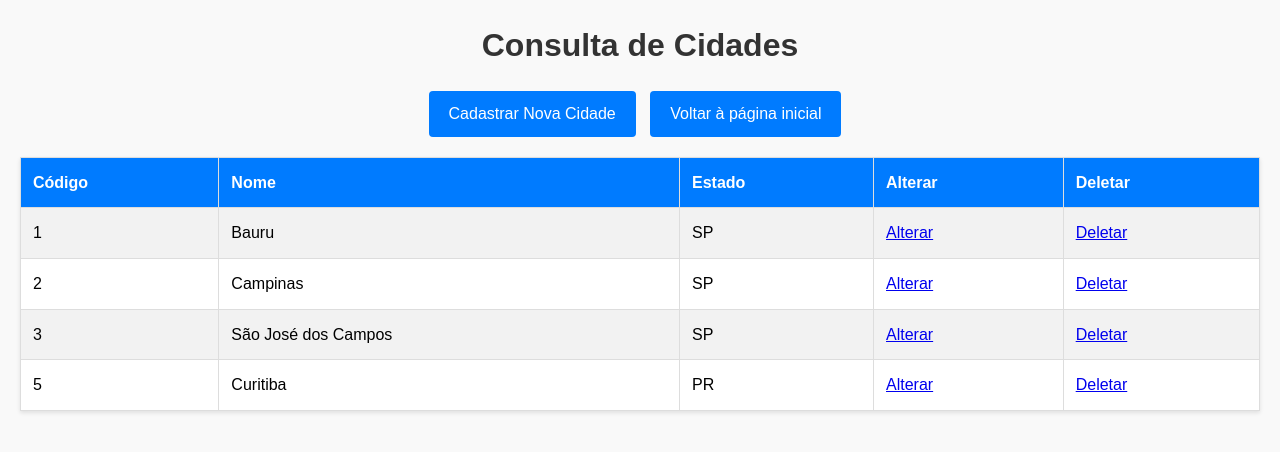
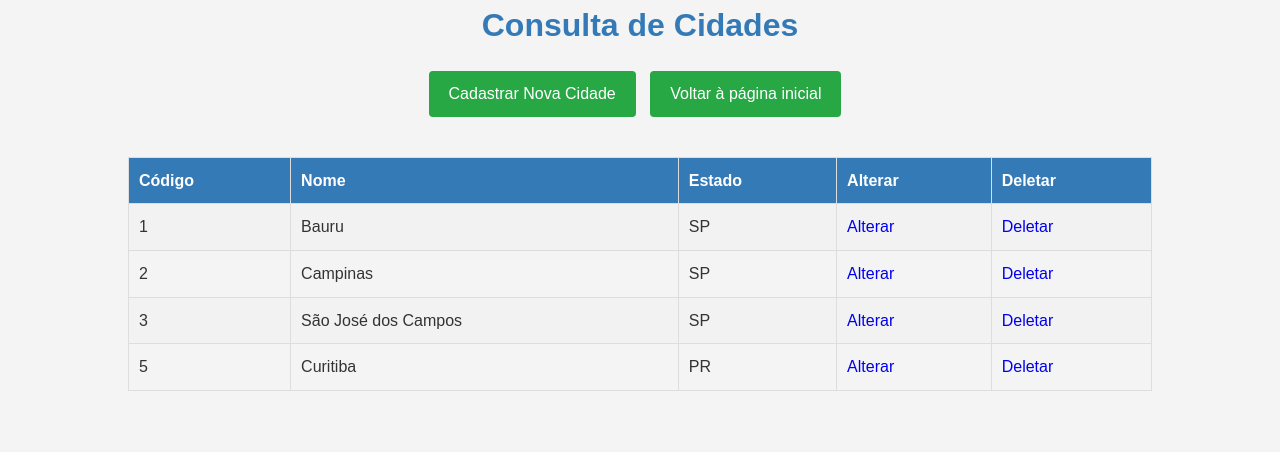
Before and after one commit to Anthonyysilv/PRW, a PHP site: page /ListarCidade.php in a window 1280 px wide. Shown: the top 452 px of the page. Run offline with PHP 8.4, Linux system fonts and the light colour scheme; data comes from the database, SQL or seed files in the repository.

Commit message:
Alt nos css

```diff
--- a/CadastroIFSP/CadastroCliente.php
+++ b/CadastroIFSP/CadastroCliente.php
@@ -5,7 +5,7 @@
     <meta http-equiv="X-UA-Compatible" content="IE=edge">
     <meta name="viewport" content="width=device-width, initial-scale=1.0">
     <title>Cadastrar Cliente</title>
-    <link rel="stylesheet" href="css/cadastro.css">
+    <link rel="stylesheet" href="css/cadastrocli.css">
 </head>
 <body>
 <div class="container">
--- a/CadastroIFSP/ListarCidade.php
+++ b/CadastroIFSP/ListarCidade.php
@@ -5,64 +5,7 @@
     <meta http-equiv="X-UA-Compatible" content="IE=edge">
     <meta name="viewport" content="width=device-width, initial-scale=1.0">
     <title>Listar Cidades</title>
-    <style>
-        * {
-            margin: 0;
-            padding: 0;
-            box-sizing: border-box;
-        }
-
-        body {
-            font-family: Arial, sans-serif;
-            line-height: 1.6;
-            background-color: #f9f9f9;
-            padding: 20px;
-        }
-
-        h1 {
-            text-align: center;
-            margin-bottom: 20px;
-            color: #333;
-        }
-
-        .btn {
-            display: inline-block;
-            padding: 10px 20px;
-            margin-right: 10px;
-            text-decoration: none;
-            color: #fff;
-            background-color: #007bff;
-            border-radius: 4px;
-            transition: background-color 0.3s ease;
-        }
-
-        .btn:hover {
-            background-color: #0056b3;
-        }
-
-        table {
-            width: 100%;
-            border-collapse: collapse;
-            margin-top: 20px;
-            background-color: #fff;
-            box-shadow: 0 2px 4px rgba(0,0,0,0.1);
-        }
-
-        th, td {
-            padding: 12px;
-            text-align: left;
-            border: 1px solid #ddd;
-        }
-
-        th {
-            background-color: #007bff;
-            color: #fff;
-        }
-
-        tr:nth-child(even) {
-            background-color: #f2f2f2;
-        }
-    </style>
+    <link rel="stylesheet" href="css/listarcid.css">
 </head>
 <body>
     <?php
--- /dev/null
+++ b/CadastroIFSP/css/listarcid.css
@@ -0,0 +1,72 @@
+/* Global Styles */
+* {
+    box-sizing: border-box;
+    margin: 0;
+    padding: 0;
+  }
+
+  body {
+    font-family: Arial, sans-serif;
+    line-height: 1.6;
+    color: #333;
+    background-color: #f4f4f4; /* Cor de fundo da página */
+  }
+
+  h1 {
+    font-weight: bold;
+    color: #337ab7; /* Cor do título */
+    margin-bottom: 20px;
+    text-align: center;
+  }
+
+  /* Button Styles */
+  .btn {
+    display: inline-block;
+    padding: 10px 20px;
+    margin-right: 10px;
+    text-decoration: none;
+    color: #fff;
+    background-color: #28a745;
+    border-radius: 4px;
+  }
+
+  .btn:hover {
+    background-color: #218838;
+  }
+
+  /* Table Styles */
+  table {
+    width: 80%;
+    margin: 40px auto;
+    border-collapse: collapse;
+    border: 1px solid #ddd;
+  }
+
+  th, td {
+    border: 1px solid #ddd;
+    padding: 10px;
+    text-align: left;
+  }
+
+  th {
+    background-color: #337ab7;
+    color: #fff;
+  }
+
+  tr:nth-child(even) {
+    background-color: #f2f2f2;
+  }
+
+  tr:hover {
+    background-color: #ddd;
+  }
+
+  /* Link Styles */
+  a {
+    text-decoration: none; /* Remove underline from links */
+    transition: color 0.3s ease; /* Add a smooth transition effect */
+  }
+
+  a:hover {
+    color: #337ab7; /* Change the link color on hover */
+  }
```
Also changed, not shown: CadastroIFSP/CadastroCidade.html (+1 -90 lines), CadastroIFSP/ListarCliente.php (+1 -58 lines), CadastroIFSP/css/cadastrocid.css (added, +99 -0 lines), CadastroIFSP/css/cadastrocli.css (renamed from CadastroIFSP/css/cadastro.css).
